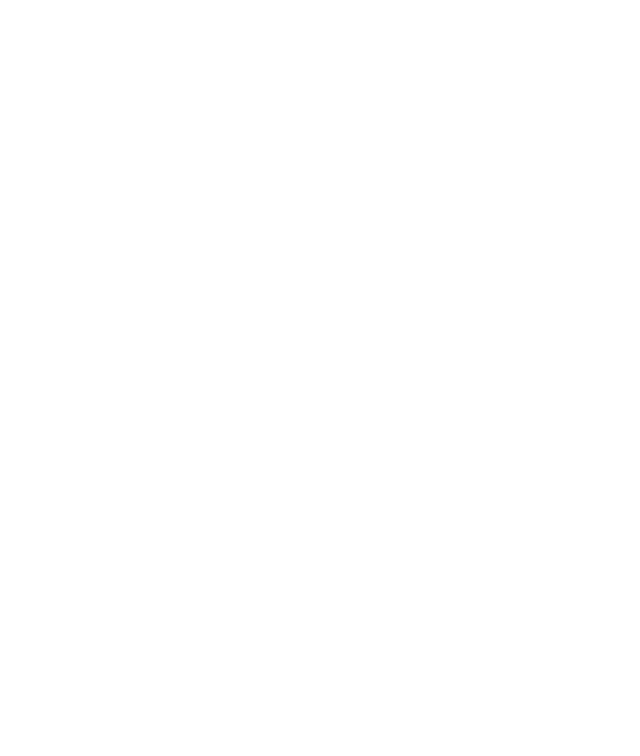
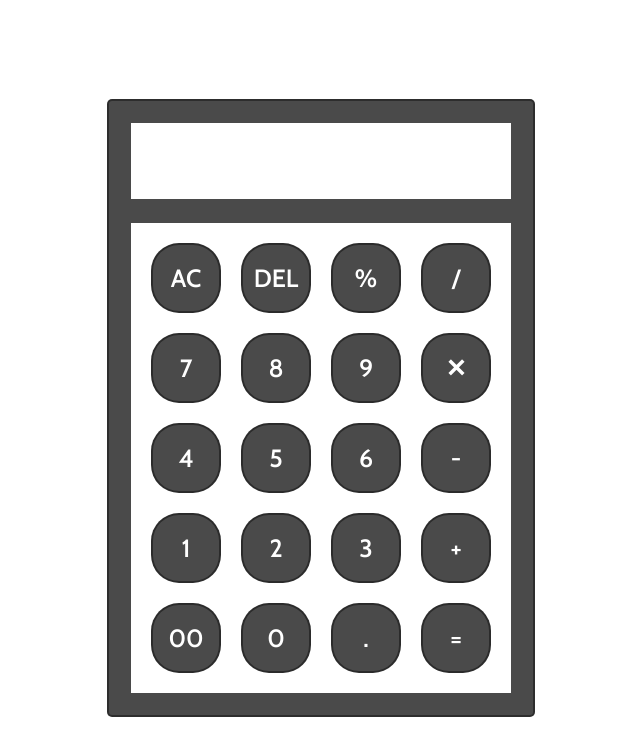
Before and after one commit to useriskavindu/mycalculator, a plain HTML site: page index.html in a window 1280 px wide. Shown: the whole page, without its empty margins (327-967 px from the left). Drawn offline with nearby package versions, Linux system fonts and the light colour scheme; a web font is replaced by a local one.

Commit message:
Updated files on :: 05/08/2024 ::00:39pm

```diff
--- a/index.html
+++ b/index.html
@@ -1,11 +1,75 @@
 <!DOCTYPE html>
 <html lang="en">
+
 <head>
     <meta charset="UTF-8">
     <meta name="viewport" content="width=device-width, initial-scale=1.0">
-    <title>Document</title>
+    <title>My Calculator</title>
+
+    <link rel="stylesheet" href="style.css">
+    <link rel="preconnect" href="https://fonts.googleapis.com">
+    <link rel="preconnect" href="https://fonts.gstatic.com" crossorigin>
+    <link
+        href="https://fonts.googleapis.com/css2?family=Cabin:ital,wght@0,400..700;1,400..700&family=Caveat:wght@400..700&family=Libre+Baskerville:ital,wght@0,400;0,700;1,400&family=Noto+Sans:ital,wght@0,100..900;1,100..900&family=Playwrite+AR:wght@100..400&family=Plus+Jakarta+Sans:ital,wght@0,200..800;1,200..800&display=swap"
+        rel="stylesheet">
+    <script src="script.js"></script>
+
+
 </head>
+
 <body>
 
+    <div id="main">
+        <!-- --------------------------------------------------------------->
+        <div id="input">
+            <input type="text" readonly>
+        </div>
+        <!-- --------------------------------------------------------------->
+        <div id="keys">
+
+            <div id="row1">
+                <button id="AC">AC</button>
+                <button id="DEL">DEL</button>
+                <button id="%">%</button>
+                <button id="/">/</button>
+            </div>
+            <!-- --------------------------------------------------------------->
+
+            <div id="row2">
+                <button id="7">7</button>
+                <button id="8">8</button>
+                <button id="9">9</button>
+                <button id="*">✕</button>
+            </div>
+            <!-- --------------------------------------------------------------->
+
+            <div id="row3">
+                <button id="4">4</button>
+                <button id="5">5</button>
+                <button id="6">6</button>
+                <button id="-">-</button>
+            </div>
+            <!-- --------------------------------------------------------------->
+
+            <div id="row4">
+                <button id="1">1</button>
+                <button id="2">2</button>
+                <button id="3">3</button>
+                <button id="+">+</button>
+            </div>
+            <!-- --------------------------------------------------------------->
+
+            <div id="row5">
+                <button id="00">00</button>
+                <button id="0">0</button>
+                <button id=".">.</button>
+                <button id="=">=</button>
+            </div>
+
+        </div>
+
+    </div>
+
 </body>
+
 </html>
--- a/style.css
+++ b/style.css
@@ -0,0 +1,145 @@
+body {
+    height: 100vh;
+    width: 100vw;
+    display: flex;
+    justify-content: center;
+    align-items: center;
+    overflow-x: hidden;
+    overflow-y: hidden;
+}
+
+#main {
+    background-color: #000000b5;
+    width: auto;
+    height: auto;
+    padding: 20px;
+    border: 2px solid #00000064;
+    border-radius: 5px;
+    display: flex;
+    flex-direction: column;
+    justify-content: center;
+    /* box-sizing: border-box; */
+}
+
+#input {
+    width: 100%;
+    box-sizing: border-box;
+}
+
+#input input {
+    width: 100%;
+    height: 80px;
+    border: 2px solid #000000b5;
+    box-sizing: border-box;
+    /*Special*/
+}
+
+#keys {
+    height: 500px;
+    margin-top: 20px;
+    padding: 10px;
+    width: auto;
+    height: auto;
+    background-color: #ffffff;
+    border: 2px solid #000000b5;
+}
+
+#row1,
+#row2,
+#row3,
+#row4,
+#row5 {
+    display: flex;
+    justify-content: center;
+    align-items: center;
+}
+
+
+/* #keys #row1 button, #keys #row2 button, #keys #row3 button, #keys #row4 button, #keys #row5 button {
+
+} */
+
+button {
+    font-family: "Cabin", sans-serif;
+    text-align: center;
+    font-size: 25px;
+    font-weight: 600;
+    color: #ffffff;
+    width: 70px;
+    height: 70px;
+    margin: 10px;
+    background-color: #000000b5;
+    border: 2px solid #0000006b;
+    border-radius: 40%;
+    transition: all 0.2s;
+}
+
+button:hover {
+    background-color: #fbff005b;
+    color: #6d6d6d;
+}
+
+button:active {
+    background-color: #fbff00;
+    border-color: #fbff04;
+}
+
+/*-----------------------Responsiveness-------------------------*/
+
+@media (min-width : 2560px) {
+
+    #input,
+    #input input {
+        height: 150px;
+    }
+
+    button {
+        height: 120px;
+        width: 120px;
+        font-size: 50px;
+    }
+}
+
+/* ------------------------------------------------ */
+
+@media (max-width : 770px) {
+
+
+    button {
+        height: 40px;
+        width: 40px;
+        font-size: 15px;
+    }
+}
+
+/* ------------------------------------------------ */
+
+@media (max-width : 450px) {
+
+    #main {
+        width: 70%;
+    }
+
+    input {
+        width: 100%;
+    }
+
+    button {
+        height: 45px;
+        width: 45px;
+        font-size: 15px;
+    }
+}
+
+/* ------------------------------------------------ */
+
+@media (max-width : 322px) {
+
+
+    button {
+        height: 35px;
+        width: 35px;
+        font-size: 12px;
+        margin: 6px;
+    }
+}
```
